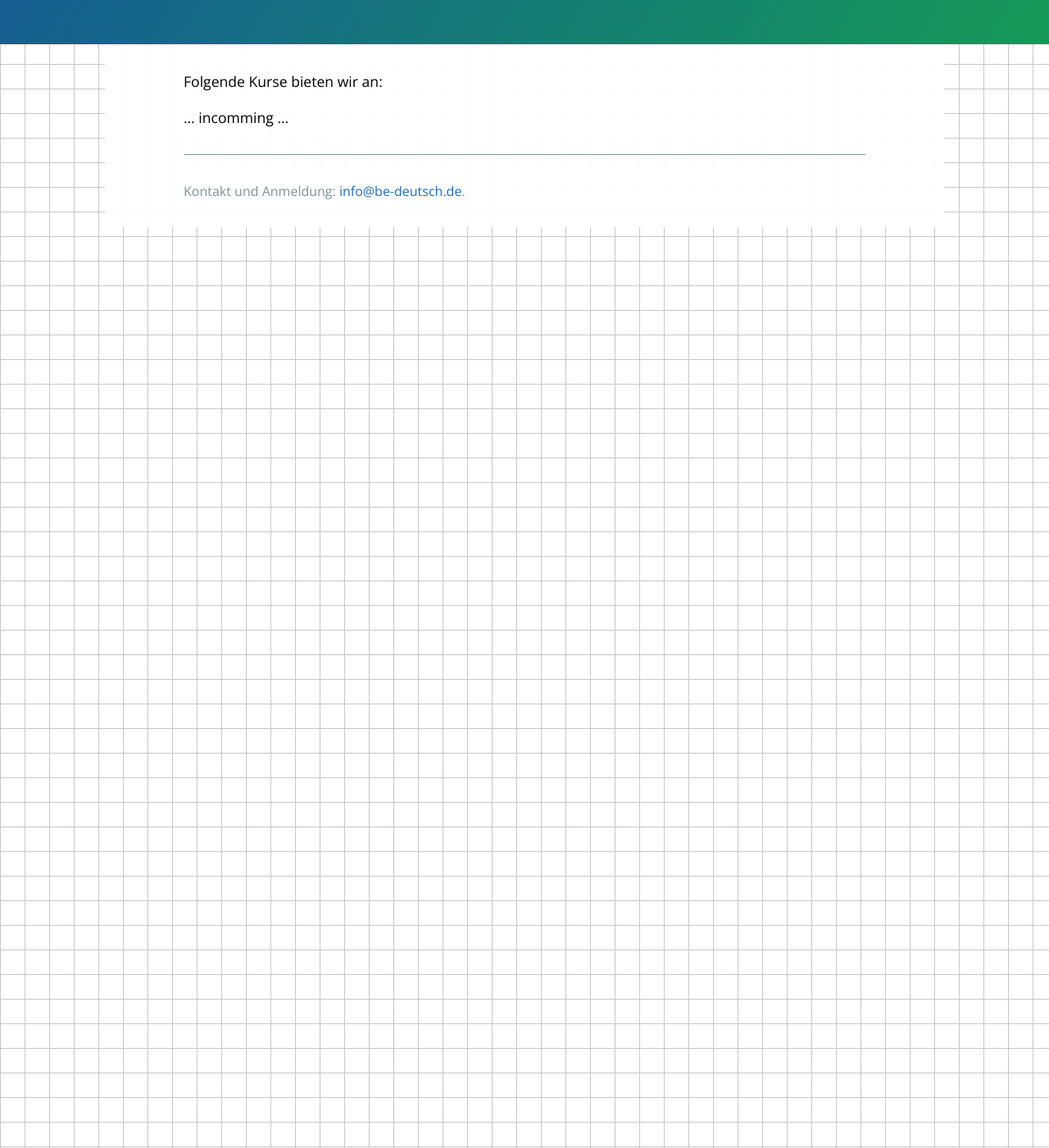
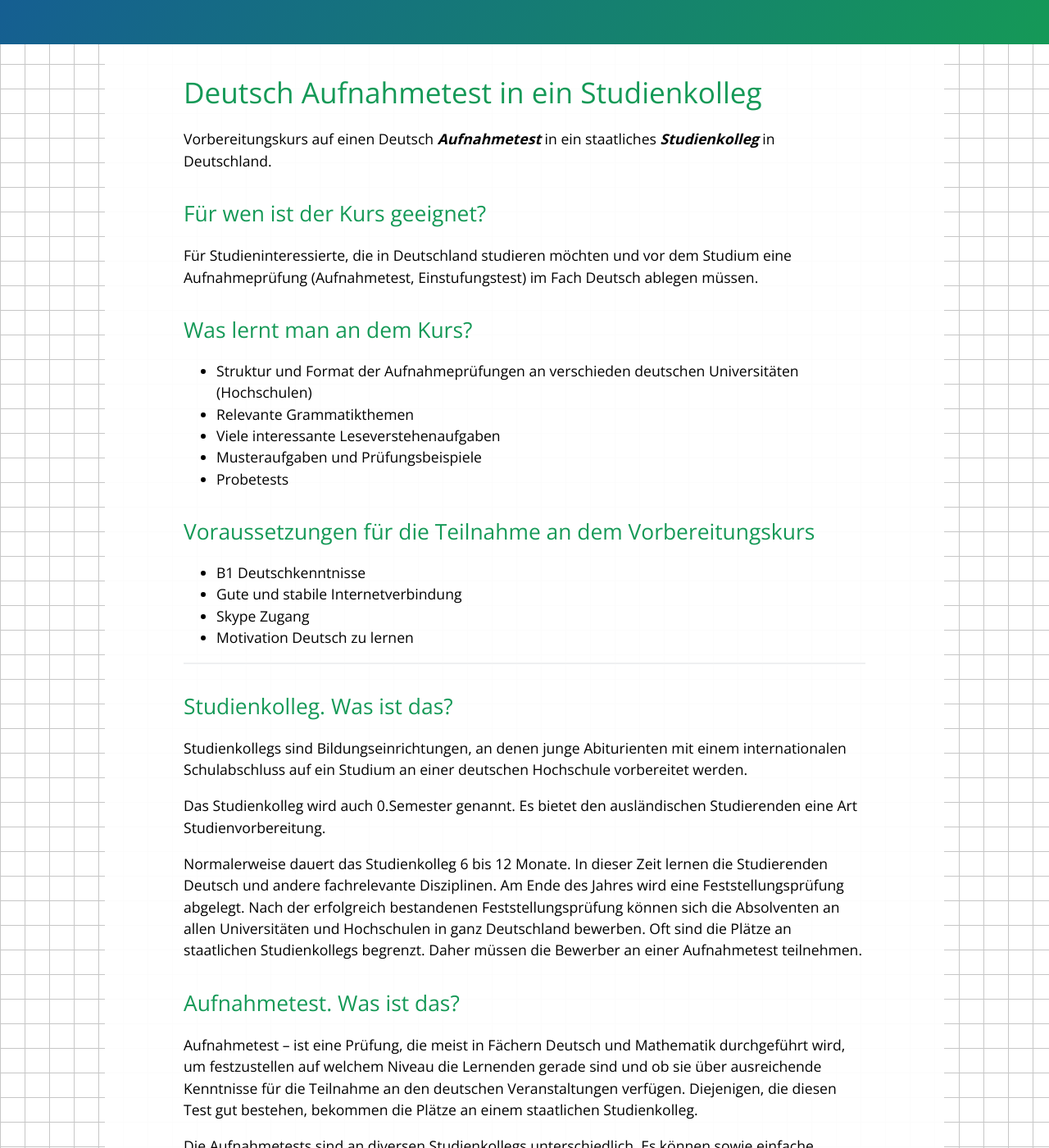
Before and after one commit to vedmin/be-deutsch, a Jekyll site: the page built from Kurse.markdown, in a window 1280 px wide and 1400 px high, scrolled down 282 px. Shown: the whole window at 82% size. Built offline with Jekyll 4.4.1, drawn with Linux system fonts in a browser that asks for light colours; some of the changed text lies outside the part shown.

```diff
--- a/Kurse.markdown
+++ b/Kurse.markdown
@@ -4,6 +4,62 @@ title: Kurse
 permalink: /Kurse/
 ---
 
-Folgende Kurse bieten wir an:
+# Deutsch Aufnahmetest in ein Studienkolleg
 
-... incomming ...
+Vorbereitungskurs auf einen Deutsch ***Aufnahmetest*** in ein staatliches ***Studienkolleg*** in Deutschland.
+
+## Für wen ist der Kurs geeignet?
+
+Für Studieninteressierte, die in Deutschland studieren möchten und vor dem Studium eine Aufnahmeprüfung (Aufnahmetest, Einstufungstest) im Fach Deutsch ablegen müssen.
+
+## Was lernt man an dem Kurs?
+
+- Struktur und Format der Aufnahmeprüfungen an verschieden deutschen Universitäten (Hochschulen)
+- Relevante Grammatikthemen
+- Viele interessante Leseverstehenaufgaben
+- Musteraufgaben und Prüfungsbeispiele
+- Probetests
+
+## Voraussetzungen für die Teilnahme an dem Vorbereitungskurs
+- B1 Deutschkenntnisse
+- Gute und stabile Internetverbindung
+- Skype Zugang
+- Motivation Deutsch zu lernen
+
+---
+
+## Studienkolleg. Was ist das?
+
+Studienkollegs sind Bildungseinrichtungen, an denen junge Abiturienten mit einem internationalen Schulabschluss auf ein Studium an einer deutschen Hochschule vorbereitet werden.
+
+Das Studienkolleg wird auch 0.Semester genannt. Es bietet den ausländischen Studierenden eine Art Studienvorbereitung.
+
+Normalerweise dauert das Studienkolleg 6 bis 12 Monate. In dieser Zeit lernen die Studierenden Deutsch und andere fachrelevante Disziplinen. Am Ende des Jahres wird eine Feststellungsprüfung abgelegt. Nach der erfolgreich bestandenen Feststellungsprüfung können sich die Absolventen an allen Universitäten und Hochschulen in ganz Deutschland bewerben. Oft sind die Plätze an staatlichen Studienkollegs begrenzt. Daher müssen die Bewerber an einer Aufnahmetest teilnehmen.
+
+## Aufnahmetest. Was ist das?
+
+Aufnahmetest – ist eine Prüfung, die meist in Fächern Deutsch und Mathematik durchgeführt wird, um festzustellen auf welchem Niveau die Lernenden gerade sind und ob sie über ausreichende Kenntnisse für die Teilnahme an den deutschen Veranstaltungen verfügen. Diejenigen, die diesen Test gut bestehen, bekommen die Plätze an einem staatlichen Studienkolleg.
+
+Die Aufnahmetests sind an diversen Studienkollegs unterschiedlich. Es können sowie einfache Lückentexte als auch komplexe Grammatikstrukturen vorkommen. Deswegen soll man sich über die Prüfungsbeispiele am besten vor Ort informieren. Um die Chancen auf den Studienplatz zu erhöhen, müssen Sie sich auf die Prüfung sehr fleißig vorbereiten.
+
+
+## Feststellungsprüfung. Was ist das?
+
+Eine Feststellungprüfung findet am Ende eines Studienkollegs statt. Sie besteht aus einem Deutschprüfung und einem fachlichen Teil. Je nach Studienrichtung können sich die Fächer unterscheiden: Mathematik, Physik, Informatik, Wirtschaft. Aber der Teil Deutsch ist immer dabei, der dem Niveau C1 entspricht.
+
+---
+
+## Themen:
+
+- Format der Aufnahmeprüfung
+- Verschiedene Beispiele
+- Kasus Regel
+- Nomen. Genus.
+- N-Deklination Liste, Regel Übung
+- Präpositionen
+- Pronomen.
+- Deklination der Adjektive
+- Zeit Formen: Präsens, Präteritum, Perfekt, Plusquamperfekt, Futur
+- Passiv
+- Rektion der Verben. Pronominaladverbien
+- und weitere ...
```
Also changed, not shown: Lueckentest.markdown (added, +28 -0 lines).
